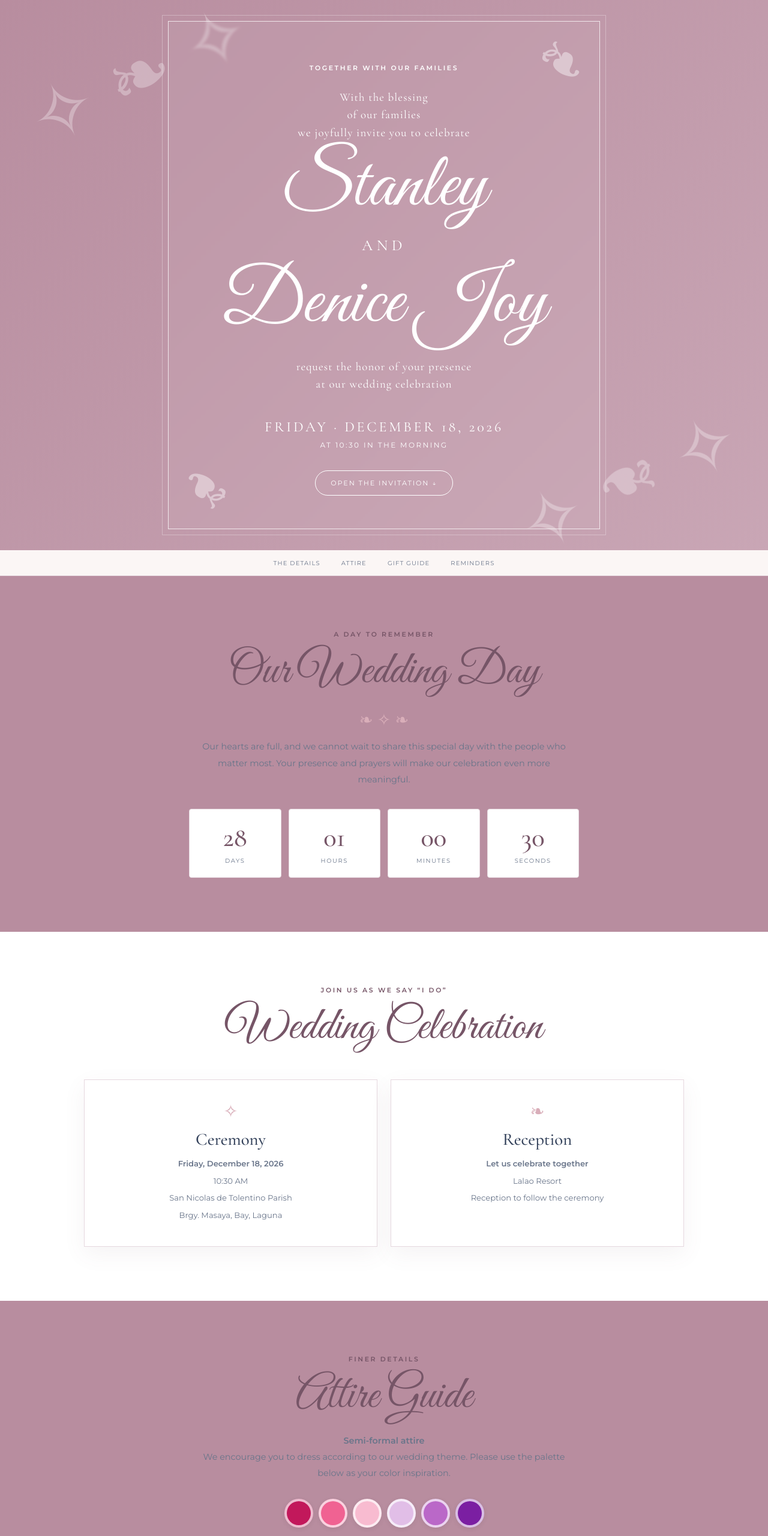
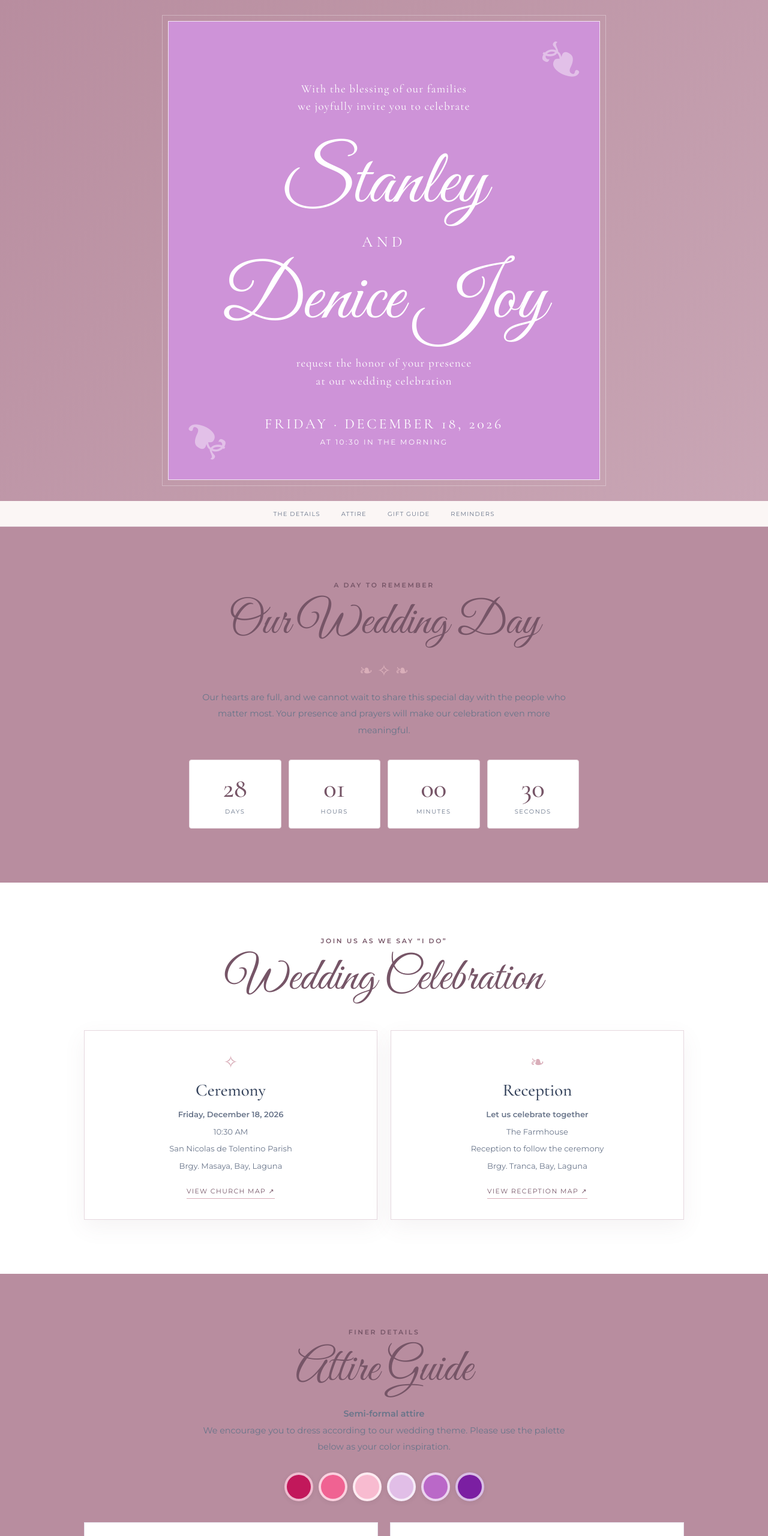
Before and after one commit to neil23-lab/stanley-denice, a plain HTML site: page index.html in a window 1280 px wide. Shown: the top 2560 px of the page at 60% size. Drawn offline with nearby package versions, Linux system fonts and the light colour scheme.

Commit message:
changes of design

```diff
--- a/index.html
+++ b/index.html
@@ -77,7 +77,7 @@
       );
     }
 
-    .hero:before,
+    /* .hero:before,
     .hero:after {
       content: '✧ ❧ ✧';
       position: absolute;
@@ -85,7 +85,7 @@
       opacity: .3;
       font-size: clamp(3rem, 10vw, 8rem);
       pointer-events: none;
-    }
+    } */
 
     .hero:before {
       top: 5%;
@@ -99,7 +99,7 @@
       transform: rotate(155deg);
     }
 
-    .hero-card {
+    /* .hero-card {
       width: min(720px, 100%);
       min-height: 690px;
       padding: 70px 35px 55px;
@@ -115,7 +115,26 @@
       justify-content: center;
       background: rgba(255,255,255,.055);
       backdrop-filter: blur(2px);
-    }
+    } */
+
+    .hero-card {
+  width: min(720px, 100%);
+  min-height: 690px;
+  padding: 70px 35px 55px;
+  text-align: center;
+  border: 1px solid rgba(255,255,255,.75);
+  outline: 1px solid rgba(255,255,255,.3);
+  outline-offset: 9px;
+  color: white;
+  position: relative;
+  display: flex;
+  flex-direction: column;
+  align-items: center;
+  justify-content: center;
+
+  /* New invitation box color */
+  background: #CE93D8;
+}
 
     .hero-card:before,
     .hero-card:after {
@@ -125,6 +144,11 @@
       font-size: 100px;
       color: rgba(255,255,255,.42);
     }
+
+    /* .hero:before,
+.hero:after {
+  content: none;
+} */
 
     .hero-card:before {
       top: 8px;
@@ -527,15 +551,17 @@
 
     <div class="hero-card">
 
-      <div class="eyebrow">
+      <!-- <div class="eyebrow">
         Together with our families
-      </div>
+      </div> -->
 
       <p class="intro">
-        With the blessing<br>
-        of our families<br>
+        With the blessing of our families<br>
+
         we joyfully invite you to celebrate
       </p>
+      <br>
+      <br>
 
       <h1 class="script names">
         Stanley
@@ -560,9 +586,9 @@
         AT 10:30 IN THE MORNING
       </div>
 
-      <a class="hero-btn" href="#invitation">
+      <!-- <a class="hero-btn" href="#invitation">
         Open the invitation ↓
-      </a>
+      </a> -->
 
     </div>
 
@@ -666,14 +692,14 @@
 
             <p>Brgy. Masaya, Bay, Laguna</p>
 
-            <!-- <a
+            <a
               class="map-link"
               target="_blank"
               rel="noopener"
               href="https://www.google.com/maps/search/?api=1&query=San+Nicolas+de+Tolentino+Parish+Masaya+Bay+Laguna"
             >
               View church map ↗
-            </a> -->
+            </a>
 
           </article>
 
@@ -689,18 +715,20 @@
               <strong>Let us celebrate together</strong>
             </p>
 
-            <p>Lalao Resort</p>
+            <p>The Farmhouse</p>
 
             <p>Reception to follow the ceremony</p>
 
-            <!-- <a
+            <p>Brgy. Tranca, Bay, Laguna</p>
+
+            <a
               class="map-link"
               target="_blank"
               rel="noopener"
-              href="https://www.google.com/maps/search/?api=1&query=Lalao+Resort+Laguna"
+              href="https://maps.app.goo.gl/SXUirqVen3CD4rWp7"
             >
               View reception map ↗
-            </a> -->
+            </a>
 
           </article>
 
@@ -758,9 +786,9 @@
 
             <h3>Principal Sponsors</h3>
 
-            <img
+            <!-- <img
               src="image/sponsor.png"
-              alt="Formal wedding attire inspiration"            >
+              alt="Formal wedding attire inspiration"            > -->
 
             <p>
               Elegant semi-formal attire in soft, muted tones.
@@ -776,10 +804,10 @@
 
             <h3>Guests</h3>
 
-            <img
+            <!-- <img
               src="image/guest.png"
               alt="Wedding celebration attire inspiration"
-            >
+            > -->
 
             <p>
               Kindly choose semi-formal outfits inspired by
@@ -865,7 +893,7 @@
 
   <!-- FOOTER -->
 
-  <footer class="footer">
+  <!-- <footer class="footer">
 
     <div class="script">
       Stanley &amp; Denice Joy
@@ -875,7 +903,7 @@
       December 18, 2026 · With love and gratitude
     </p>
 
-  </footer>
+  </footer> -->
 
   <!-- COUNTDOWN JAVASCRIPT -->
 
```
